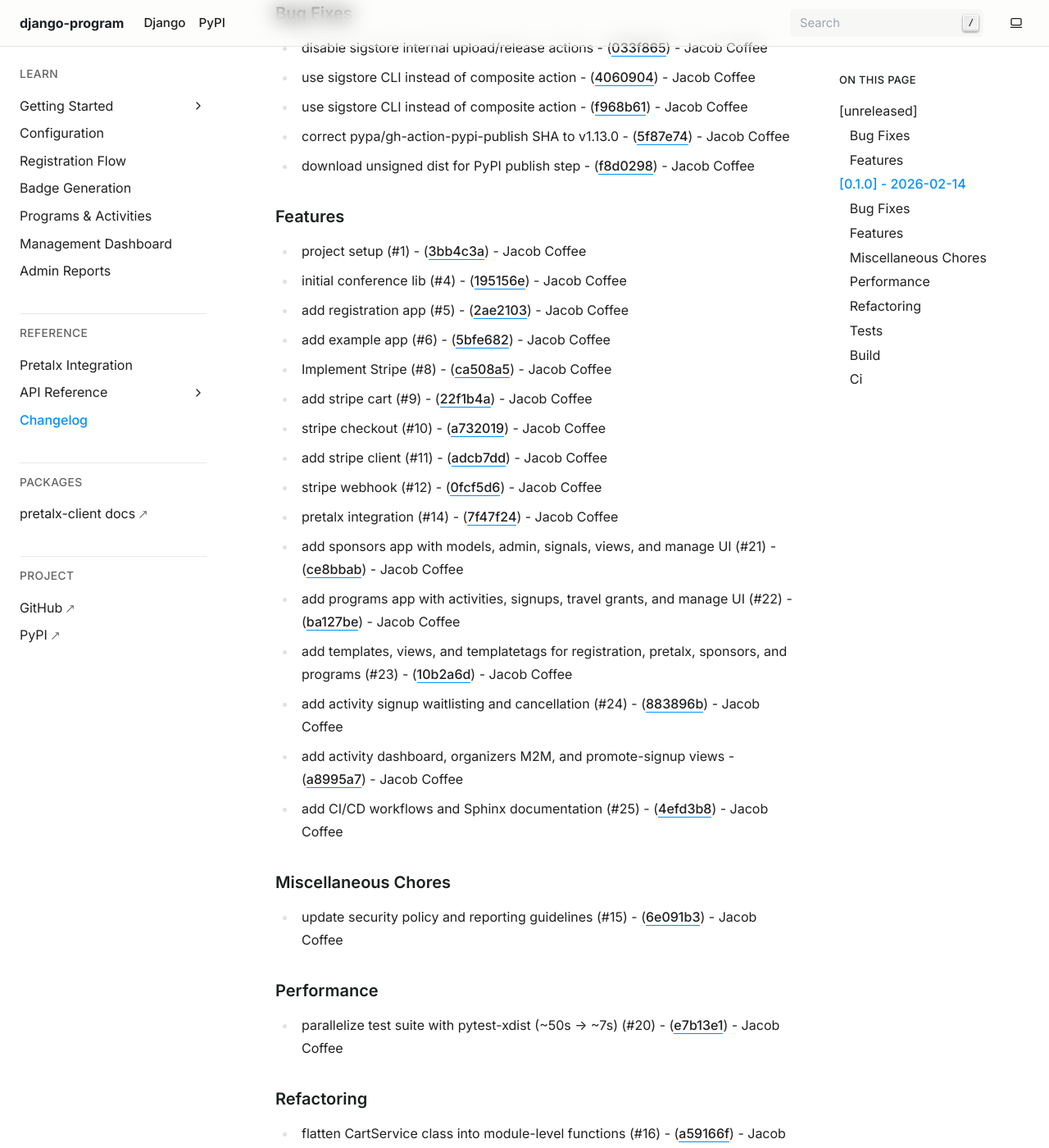
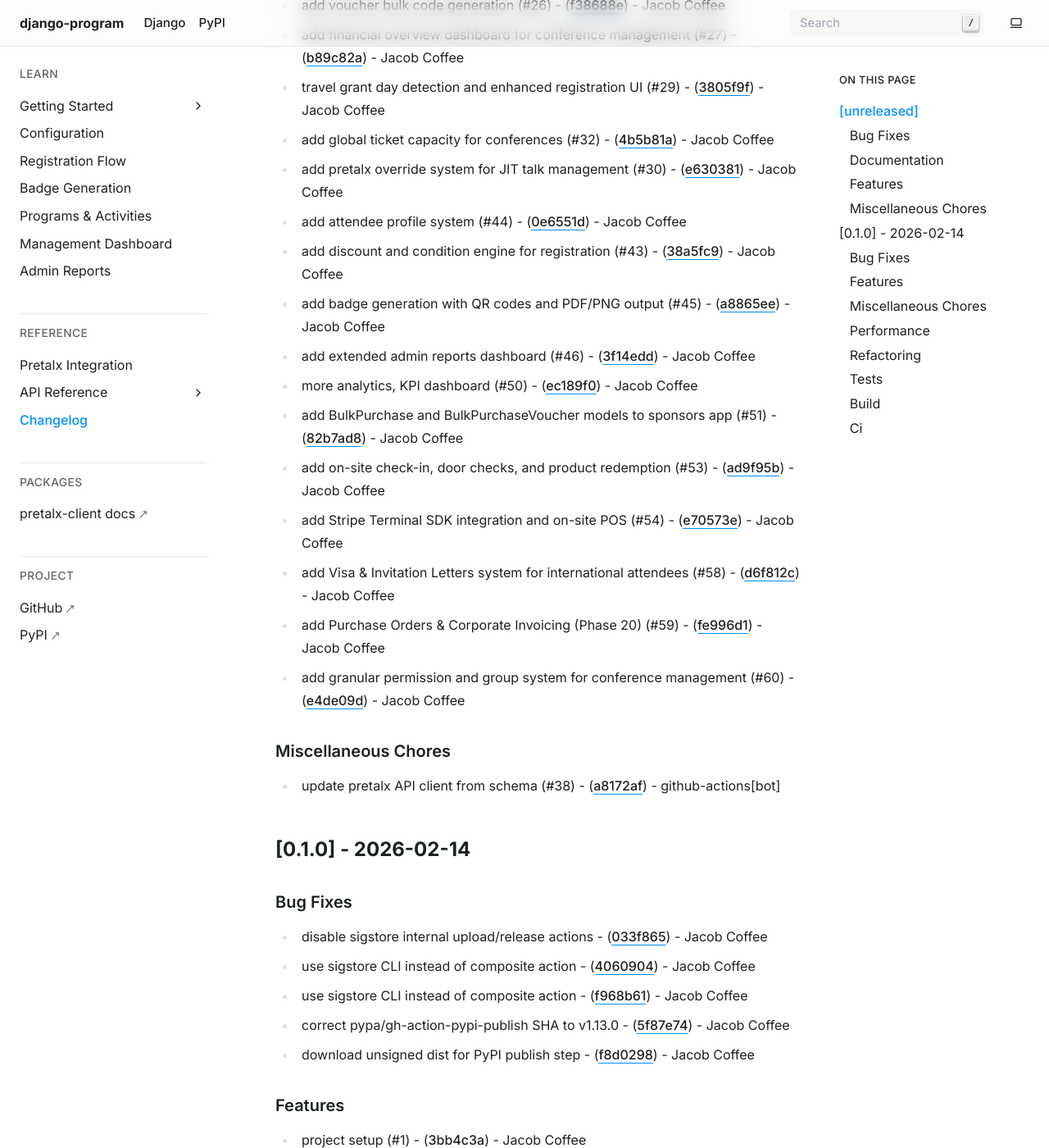
Before and after one commit to JacobCoffee/django-program, a Sphinx documentation site: the page built from docs/changelog.md, in a window 1280 px wide and 1400 px high, scrolled down 1044 px. Shown: the whole window at 82% size. Built offline with Sphinx 7.4.7, drawn with Linux system fonts in a browser that asks for light colours; some of the changed text lies outside the part shown.

Commit message:
docs: update changelog

```diff
--- a/docs/changelog.md
+++ b/docs/changelog.md
@@ -16,6 +16,20 @@ All notable changes to this project will be documented in this file.
 
 - correct create-pull-request SHA typo in CD workflow (#34) - ([ed76290](https://github.com/JacobCoffee/django-program/commit/ed76290daca23bdad74c6911a1b1d12313d8e7a8)) - Jacob Coffee
 
+- check-in review round 3 — unused logger, JSON validation, query optimization (#55) - ([1167f27](https://github.com/JacobCoffee/django-program/commit/1167f27e53ad17a097c87ebf749d76790fc9e61c)) - Jacob Coffee
+
+- prevent duplicate payments, overcharges, and double reader dispatch in Terminal backend (#56) - ([2a50c51](https://github.com/JacobCoffee/django-program/commit/2a50c515df30dbec73373af4342f26e426bbfa64)) - Jacob Coffee
+
+- terminal Codex review — duplicate payments, overcharges, double dispatch, cart flow (#57) - ([dcb0c0e](https://github.com/JacobCoffee/django-program/commit/dcb0c0e078b1ab92da39f3f999e77a0e4561c416)) - Jacob Coffee
+
+
+### Documentation
+
+
+- update changelog (#35) - ([378e0c1](https://github.com/JacobCoffee/django-program/commit/378e0c12d5c3a9cf81e85104613eed8bb8b8c23d)) - github-actions[bot]
+
+- add user documentation for 6 merged features (#37) - ([ca47832](https://github.com/JacobCoffee/django-program/commit/ca478320806e6df9b3ee4830fbc209750f9d1a76)) - Jacob Coffee
+
 
 ### Features
 
@@ -31,6 +45,34 @@ All notable changes to this project will be documented in this file.
 - add global ticket capacity for conferences (#32) - ([4b5b81a](https://github.com/JacobCoffee/django-program/commit/4b5b81ad876c8dc36c9d2031634a13453850d102)) - Jacob Coffee
 
 - add pretalx override system for JIT talk management (#30) - ([e630381](https://github.com/JacobCoffee/django-program/commit/e6303813981b01aba3f6301f22245e196938091c)) - Jacob Coffee
+
+- add attendee profile system (#44) - ([0e6551d](https://github.com/JacobCoffee/django-program/commit/0e6551d4f568b915be11f8d6f891864483098d1a)) - Jacob Coffee
+
+- add discount and condition engine for registration (#43) - ([38a5fc9](https://github.com/JacobCoffee/django-program/commit/38a5fc9d3c2c73b90a578fc23539048e1f447f3e)) - Jacob Coffee
+
+- add badge generation with QR codes and PDF/PNG output (#45) - ([a8865ee](https://github.com/JacobCoffee/django-program/commit/a8865ee49ee70539358367f481dc4ab14eaa6683)) - Jacob Coffee
+
+- add extended admin reports dashboard (#46) - ([3f14edd](https://github.com/JacobCoffee/django-program/commit/3f14eddf2222bca1b39ce3e567706d02a5ffb313)) - Jacob Coffee
+
+- more analytics, KPI dashboard (#50) - ([ec189f0](https://github.com/JacobCoffee/django-program/commit/ec189f0134c023a3483e8a251db5b7d661a4d37c)) - Jacob Coffee
+
+- add BulkPurchase and BulkPurchaseVoucher models to sponsors app (#51) - ([82b7ad8](https://github.com/JacobCoffee/django-program/commit/82b7ad88e5c6eedaa5b3ca62c976e6003512fd11)) - Jacob Coffee
+
+- add on-site check-in, door checks, and product redemption (#53) - ([ad9f95b](https://github.com/JacobCoffee/django-program/commit/ad9f95b98b3bdf3762450b48b7e8ad56fd884766)) - Jacob Coffee
+
+- add Stripe Terminal SDK integration and on-site POS (#54) - ([e70573e](https://github.com/JacobCoffee/django-program/commit/e70573e4af34ead7c5ff0e998616a13577f9fb50)) - Jacob Coffee
+
+- add Visa & Invitation Letters system for international attendees (#58) - ([d6f812c](https://github.com/JacobCoffee/django-program/commit/d6f812cfdebae64d09cf63056396beea393135cf)) - Jacob Coffee
+
+- add Purchase Orders & Corporate Invoicing (Phase 20) (#59) - ([fe996d1](https://github.com/JacobCoffee/django-program/commit/fe996d1d5f65692d7a402033b1c796d5580f5878)) - Jacob Coffee
+
+- add granular permission and group system for conference management (#60) - ([e4de09d](https://github.com/JacobCoffee/django-program/commit/e4de09d6a6c5db93355c548200e4f9ccf83281f2)) - Jacob Coffee
+
+
+### Miscellaneous Chores
+
+
+- update pretalx API client from schema (#38) - ([a8172af](https://github.com/JacobCoffee/django-program/commit/a8172af68bdaecc9f0613de5ca832980b74af842)) - github-actions[bot]
 ## [0.1.0] - 2026-02-14
 
 
```
